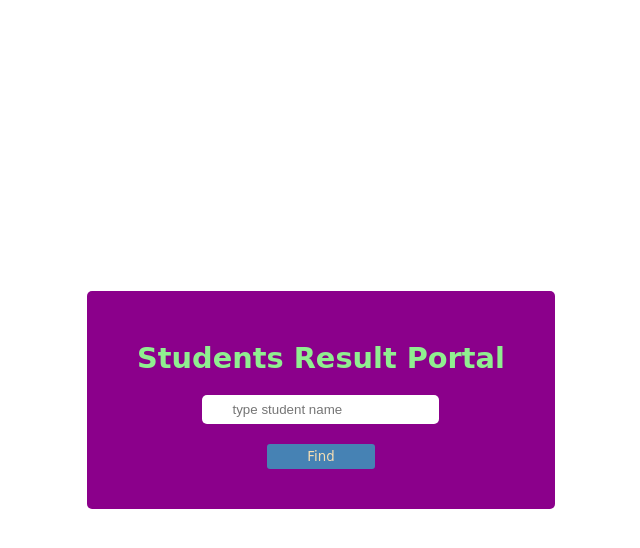
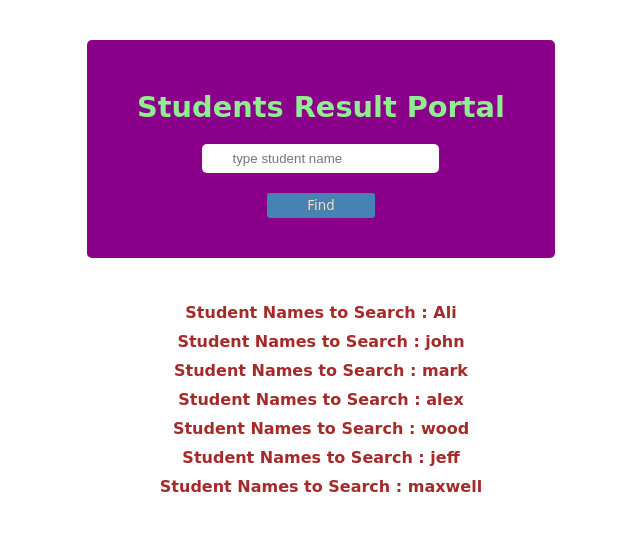
Before and after one commit to hanzla2022/Basic-Student-Result-Portal, a plain HTML site: page index.html in a window 1280 px wide. Shown: the whole page, without its empty margins (319-959 px from the left). Drawn offline with Linux system fonts and the light colour scheme; a web font is replaced by a local one.

Commit message:
3 files modified

```diff
--- a/index.html
+++ b/index.html
@@ -27,6 +27,8 @@
         </div>
       </div>
     </div>
+    <!-- STUDENTS NAMES -->
+    <ul id="itmes"></ul>
     <!-- JS LKNK -->
     <script src="script.js"></script>
   </body>
--- a/script.js
+++ b/script.js
@@ -1,4 +1,3 @@
-
 //////////////////////// STUDETNS RESULT PORTAL //////////////////////
 
 // STUDENTS DATA ARRAY
@@ -28,7 +27,7 @@ let studentsData = [
     marks: 673,
   },
   {
-    studentName: 'mark',
+    studentName: 'maxwell',
     marks: 300,
   },
 ];
@@ -82,3 +81,15 @@ function findMarks() {
   }
   // EMPTY OUT THE INPUT FIELDS AFTER THE FORM SUBMISSION
 }
+
+// GET THE STUDENTS LIST
+
+let studentsList = document.getElementById('students_list');
+for (let getStudentName of studentsData) {
+  let items = document.getElementById('itmes');
+  let para = document.createElement('p');
+  para.classList.add('studentsList');
+  para.textContent = `Student Names to Search :  ${getStudentName.studentName}`;
+
+  items.appendChild(para);
+}
--- a/styles.css
+++ b/styles.css
@@ -9,7 +9,8 @@
 }
 
 div.container {
-  height: 100vh;
+  /* height: 100vh; */
+  padding: 40px 0;
   display: flex;
   justify-content: center;
   align-items: center;
@@ -65,3 +66,17 @@ button {
   border-radius: 5px;
   margin-bottom: 10px;
 }
+/* STUDETNS LIST */
+
+#itmes {
+  display: flex;
+  flex-direction: column;
+  align-items: center;
+}
+
+.studentsList {
+  color: brown;
+  font-weight: bold;
+  margin: 5px 0;
+  font-family: var(--heading-font);
+}
```
